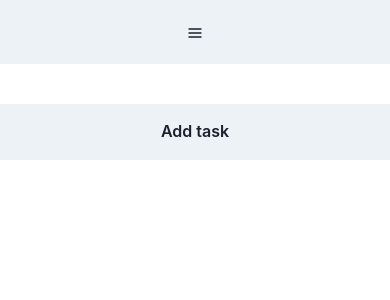
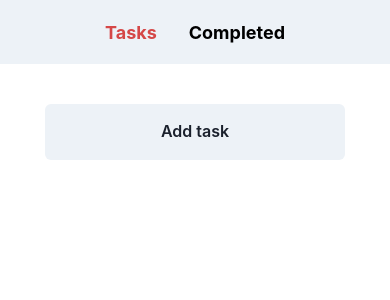
Before and after one commit to RoarkNguyen/todolist, a React (Create React App) app: page / in a window 390 px wide. Shown: the top 300 px of the page. Built offline with nearby package versions, Linux system fonts and the light colour scheme.

Commit message:
responsive mobile

```diff
--- a/src/components/AddTask.tsx
+++ b/src/components/AddTask.tsx
@@ -1,5 +1,6 @@
 import {
   Button,
+  Flex,
   FormLabel,
   Input,
   Modal,
@@ -44,13 +45,13 @@ export default function AddTask({
   const { isOpen, onOpen, onClose } = useDisclosure();
 
   return (
-    <>
+    <Flex justify={"center"}>
       <Button
         onClick={() => {
           onOpen();
           reset();
         }}
-        width={"400px"}
+        width={[300, 400]}
         mt={"0.5rem"}
         h={"56px"}
         borderRadius={"6px"}
@@ -58,7 +59,7 @@ export default function AddTask({
         Add task
       </Button>
 
-      <Modal isOpen={isOpen} onClose={onClose}>
+      <Modal size={["xs", "md"]} isOpen={isOpen} onClose={onClose}>
         <ModalOverlay />
         <ModalContent>
           <form onSubmit={handleSubmit(onSubmit)}>
@@ -98,6 +99,6 @@ export default function AddTask({
           </form>
         </ModalContent>
       </Modal>
-    </>
+    </Flex>
   );
 }
--- a/src/components/DoneTask.tsx
+++ b/src/components/DoneTask.tsx
@@ -12,7 +12,7 @@ export default function DoneTask({ task }: { task: TaskType }) {
       w="100%"
       p={4}
       color="#fff"
-      width={"400px"}
+      width={[300, 400]}
       align={"center"}
       rounded={8}
       cursor={"pointer"}
--- a/src/components/DoneTasks.tsx
+++ b/src/components/DoneTasks.tsx
@@ -10,7 +10,7 @@ export default function DoneTasks() {
       {doneTasks.length > 0 && (
         <Button
           onClick={resetAllDoneTasks}
-          width={"400px"}
+          width={[300, 400]}
           mt={"0.5rem"}
           h={"56px"}
           borderRadius={"6px"}
--- a/src/components/EditTask.tsx
+++ b/src/components/EditTask.tsx
@@ -42,9 +42,9 @@ export default function EditTask({
 
   return (
     <>
-      <Text onClick={onOpen}>Edit</Text>
+      <Text onClick={onOpen}>Edit </Text>
 
-      <Modal isOpen={isOpen} onClose={onClose}>
+      <Modal size={["xs", "md"]} isOpen={isOpen} onClose={onClose}>
         <ModalOverlay />
         <ModalContent>
           <form onSubmit={handleSubmit(onSubmit)}>
--- a/src/components/TodoList.tsx
+++ b/src/components/TodoList.tsx
@@ -7,9 +7,9 @@ export default function TodoList() {
   const { tasks, addTask, selectedTask } = useStore();
   const workingTasks = tasks.filter((task) => !task.isRemoved);
   return (
-    <>
+    <Box>
       {/* {selectTask && <Pomodoro task={selectTask} />} */}
-      <Flex flexDirection={"column"} gap="0.5rem">
+      <Flex align={"center"} flexDirection={"column"} gap="0.5rem">
         {selectedTask && workingTasks.length > 0 && (
           <Box textAlign={"center"}>{selectedTask.title}</Box>
         )}
@@ -18,6 +18,6 @@ export default function TodoList() {
         })}
         <AddTask saveTask={(task) => addTask(task)} />
       </Flex>
-    </>
+    </Box>
   );
 }
--- a/src/components/WorkingTask.tsx
+++ b/src/components/WorkingTask.tsx
@@ -23,7 +23,7 @@ export default function WorkingTask({ task }: { task: TaskType }) {
       w="100%"
       p={4}
       color="#fff"
-      width={"400px"}
+      width={[300, 400]}
       align={"center"}
       rounded={8}
       cursor={"pointer"}
--- a/src/layout/index.tsx
+++ b/src/layout/index.tsx
@@ -1,14 +1,6 @@
 "use client";
 
-import { CloseIcon, HamburgerIcon } from "@chakra-ui/icons";
-import {
-  Box,
-  Flex,
-  HStack,
-  IconButton,
-  useColorModeValue,
-  useDisclosure,
-} from "@chakra-ui/react";
+import { Box, Flex, HStack, useColorModeValue } from "@chakra-ui/react";
 import { ReactNode } from "react";
 import useStore from "../stores/use-store";
 
@@ -17,8 +9,8 @@ interface Props {
   keyTab: string;
 }
 const Links = [
-  { name: "Todolist", href: "/", keyTab: "working" },
-  { name: "Done Tasks", href: "/done-tasks", keyTab: "done" },
+  { name: "Tasks", href: "/", keyTab: "tasks" },
+  { name: "Completed", href: "/completed", keyTab: "done" },
 ];
 
 const NavLink = (props: Props) => {
@@ -45,25 +37,12 @@ const NavLink = (props: Props) => {
 };
 
 export default function Layout({ children }: { children: ReactNode }) {
-  const { isOpen, onOpen, onClose } = useDisclosure();
-
   return (
     <>
       <Box bg={useColorModeValue("gray.100", "gray.900")} px={4}>
         <Flex h={16} alignItems={"center"} justifyContent={"center"}>
-          <IconButton
-            size={"md"}
-            icon={isOpen ? <CloseIcon /> : <HamburgerIcon />}
-            aria-label={"Open Menu"}
-            display={{ md: "none" }}
-            onClick={isOpen ? onClose : onOpen}
-          />
           <HStack spacing={8} alignItems={"center"}>
-            <HStack
-              as={"nav"}
-              spacing={4}
-              display={{ base: "none", md: "flex" }}
-            >
+            <HStack as={"nav"} spacing={4}>
               {Links.map((link) => (
                 <NavLink keyTab={link.keyTab} key={link.name}>
                   {link.name}
--- a/src/page/Home.tsx
+++ b/src/page/Home.tsx
@@ -7,6 +7,6 @@ export default function Home() {
   const { tabSelected } = useStore();
 
   return (
-    <Layout>{tabSelected === "working" ? <TodoList /> : <DoneTasks />}</Layout>
+    <Layout>{tabSelected === "tasks" ? <TodoList /> : <DoneTasks />}</Layout>
   );
 }
--- a/src/stores/use-store.ts
+++ b/src/stores/use-store.ts
@@ -23,7 +23,7 @@ const useStore = create<StoreState>()(
     persist(
       (set) => ({
         tasks: [],
-        tabSelected: "working",
+        tabSelected: "tasks",
         selectedTask: null,
         setTasks: (tasks) => set(() => ({ tasks })),
         setTabSelected: (tab: string) => set(() => ({ tabSelected: tab })),
```
Also changed, not shown: src/components/Pomodoro.tsx (added, +33 -0 lines).
